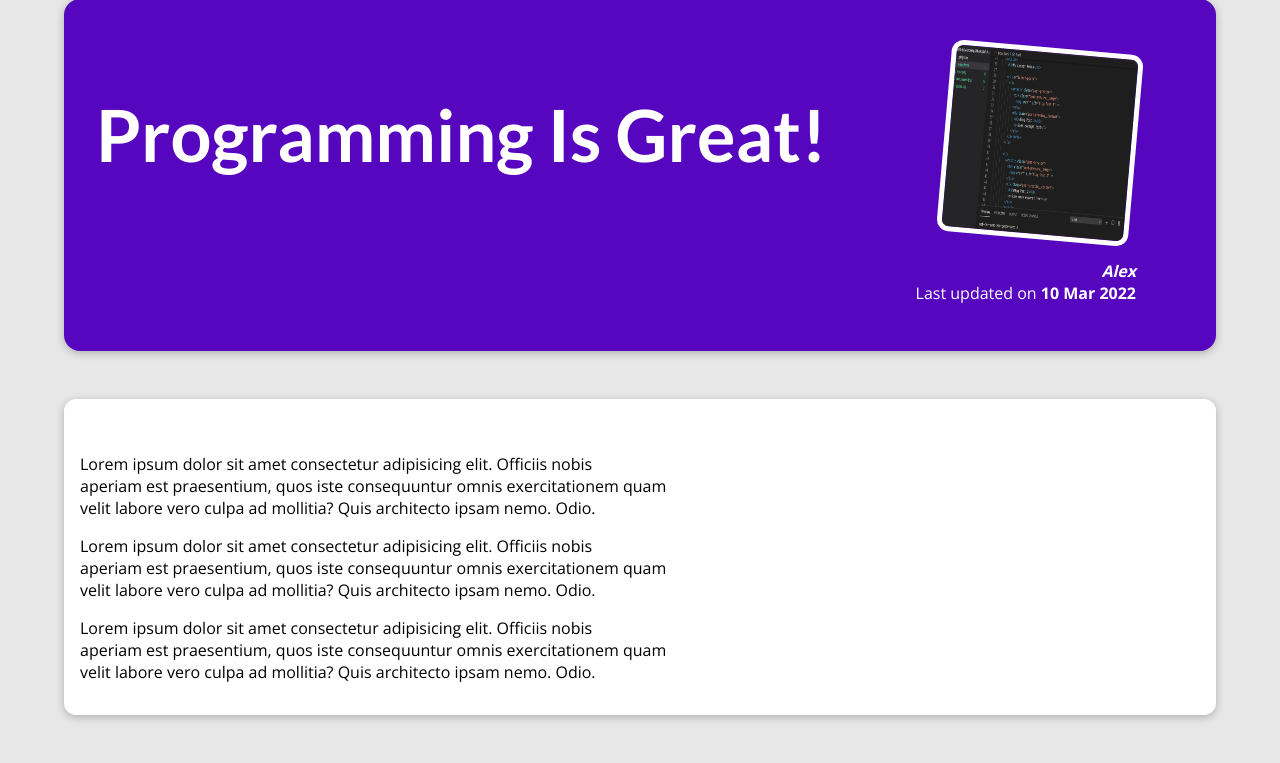
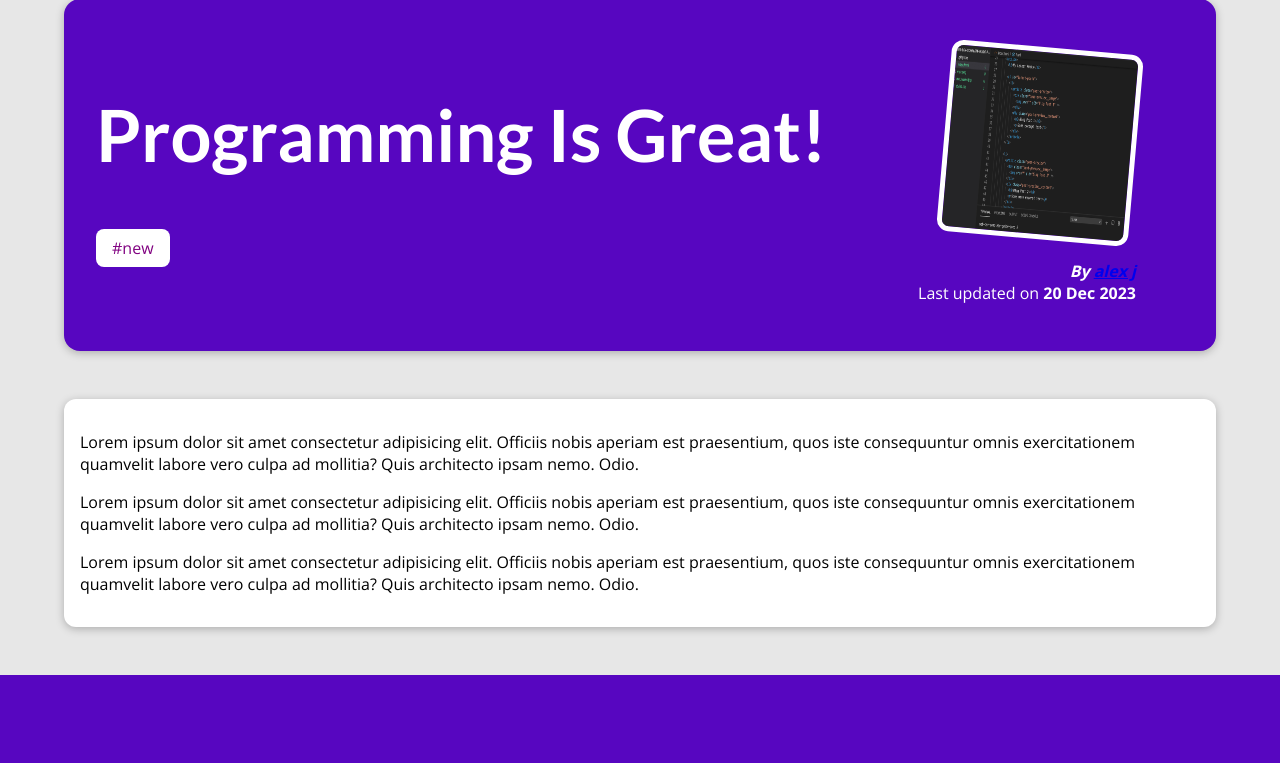
Before and after one commit to Alejandro-Jaime-Pozas/django-advanced-projects, a Django app: page /posts/programming-is-fun in a window 1280 px wide. Shown: the part 129-892 px from the top of the page. After the commit the page ends 804 px from the top, so only its background shows below. Run offline with Django 5.2, Linux system fonts and the light colour scheme; data comes from the database, SQL or seed files in the repository.

Commit message:
added models to views file

```diff
--- a/blog/static/blog/post-detail.css
+++ b/blog/static/blog/post-detail.css
@@ -60,3 +60,10 @@
     border-radius: 12px;
     box-shadow: 0 2px 8px rgba(0, 0, 0, 0.25);
   }
+
+  .tag {
+    background-color: white;
+    color: purple;
+    padding: .5rem 1rem;
+    border-radius: 8px;
+  }
--- a/blog/templates/blog/includes/post.html
+++ b/blog/templates/blog/includes/post.html
@@ -4,7 +4,7 @@
     <article class="post">
         {% comment %} url first input is ref to url path, then other kwargs {% endcomment %}
         <a href="{% url "post-detail-page" post.slug %}">
-            <img src="{% static "blog/images/"|add:post.image %}" alt="{{ post.title }}">
+            <img src="{% static "blog/images/"|add:post.image_name %}" alt="{{ post.title }}">
             <div class="post__content">
                 {% comment %} dot notation correct way to access dictionaries in django {% endcomment %}
                 <h3>{{ post.title }}</h3>
--- a/blog/templates/blog/post-detail.html
+++ b/blog/templates/blog/post-detail.html
@@ -11,10 +11,18 @@
 
 {% block content %}
 <section id="summary">
-    <h2>{{post.title }}</h2>
+    <h2>{{ post.title }}</h2>
+    <div class="">
+        {% comment %} post.tags below is not a LIST, it's a special object {% endcomment %}
+        {% for tag in post_tags %}
+            <span class='tag'>#{{ tag.caption }}</span>
+        {% endfor %}
+    </div>
     <article>
-        <img src="{% static "blog/images/"|add:post.image %}" alt="{{ post.title }}">
-        <address>{{ post.author }}</address>
+        <img src="{% static "blog/images/"|add:post.image_name %}" alt="{{ post.title }}">
+        <address>By
+            <a href="mailto:{{ post.author.email }}">{{ post.author }}</a>
+        </address>
         <div>
             Last updated on <time>{{ post.date|date:"d M Y" }}</time>
         </div>
--- a/blog/views.py
+++ b/blog/views.py
@@ -1,94 +1,27 @@
-from django.shortcuts import render
-from datetime import date
+from django.shortcuts import render, get_object_or_404
+from .models import Post
 
-
-all_posts = [
-    {
-        "slug": "hike-in-the-mountains",
-        "image": "mountains.jpg",
-        "author": "Alex",
-        "date": date(2021, 7, 21),
-        "title": "Mountain Hiking",
-        "excerpt": "There's nothing like the views you get when hiking in the mountains! And I wasn't even prepared for what happened whilst I was enjoying the view!",
-        "content": """
-          Lorem ipsum dolor sit amet consectetur adipisicing elit. Officiis nobis
-          aperiam est praesentium, quos iste consequuntur omnis exercitationem quam
-          velit labore vero culpa ad mollitia? Quis architecto ipsam nemo. Odio.
-
-          Lorem ipsum dolor sit amet consectetur adipisicing elit. Officiis nobis
-          aperiam est praesentium, quos iste consequuntur omnis exercitationem quam
-          velit labore vero culpa ad mollitia? Quis architecto ipsam nemo. Odio.
-
-          Lorem ipsum dolor sit amet consectetur adipisicing elit. Officiis nobis
-          aperiam est praesentium, quos iste consequuntur omnis exercitationem quam
-          velit labore vero culpa ad mollitia? Quis architecto ipsam nemo. Odio.
-        """
-    },
-    {
-        "slug": "programming-is-fun",
-        "image": "coding.jpg",
-        "author": "Alex",
-        "date": date(2022, 3, 10),
-        "title": "Programming Is Great!",
-        "excerpt": "Did you ever spend hours searching that one error in your code? Yep - that's what happened to me yesterday...",
-        "content": """
-          Lorem ipsum dolor sit amet consectetur adipisicing elit. Officiis nobis
-          aperiam est praesentium, quos iste consequuntur omnis exercitationem quam
-          velit labore vero culpa ad mollitia? Quis architecto ipsam nemo. Odio.
-
-          Lorem ipsum dolor sit amet consectetur adipisicing elit. Officiis nobis
-          aperiam est praesentium, quos iste consequuntur omnis exercitationem quam
-          velit labore vero culpa ad mollitia? Quis architecto ipsam nemo. Odio.
-
-          Lorem ipsum dolor sit amet consectetur adipisicing elit. Officiis nobis
-          aperiam est praesentium, quos iste consequuntur omnis exercitationem quam
-          velit labore vero culpa ad mollitia? Quis architecto ipsam nemo. Odio.
-        """
-    },
-    {
-        "slug": "into-the-woods",
-        "image": "woods.jpg",
-        "author": "Alex",
-        "date": date(2020, 8, 5),
-        "title": "Nature At Its Best",
-        "excerpt": "Nature is amazing! The amount of inspiration I get when walking in nature is incredible!",
-        "content": """
-          Lorem ipsum dolor sit amet consectetur adipisicing elit. Officiis nobis
-          aperiam est praesentium, quos iste consequuntur omnis exercitationem quam
-          velit labore vero culpa ad mollitia? Quis architecto ipsam nemo. Odio.
-
-          Lorem ipsum dolor sit amet consectetur adipisicing elit. Officiis nobis
-          aperiam est praesentium, quos iste consequuntur omnis exercitationem quam
-          velit labore vero culpa ad mollitia? Quis architecto ipsam nemo. Odio.
-
-          Lorem ipsum dolor sit amet consectetur adipisicing elit. Officiis nobis
-          aperiam est praesentium, quos iste consequuntur omnis exercitationem quam
-          velit labore vero culpa ad mollitia? Quis architecto ipsam nemo. Odio.
-        """
-    }
-]
-
-def get_date(post):
-    return post['date']
 
 # Create your views here.
 
 def starting_page(request):
-    sorted_posts = sorted(all_posts, key=get_date)
-    latest_posts = sorted_posts[-3:]
+    latest_posts = Post.objects.all().order_by('-date')[:3] # order by desc date; [-1] does not work in this django case
     return render(request, 'blog/index.html', {
         'posts': latest_posts
     })
 
 
 def posts(request):
+    all_posts = Post.objects.all().order_by('-date')
     return render(request, 'blog/all-posts.html', {
         'all_posts': all_posts
     })
 
 
 def post_detail(request, slug):
-    identified_post = next(post for post in all_posts if post['slug'] == slug)
+    # identified_post = Post.objects.get(slug=slug)
+    identified_post = get_object_or_404(Post, slug=slug) # get_404 gets an object, then with condition specified
     return render(request, 'blog/post-detail.html', {
-        'post': identified_post
+        'post': identified_post,
+        'post_tags': identified_post.tags.all() # now this is a query list
     })
```
